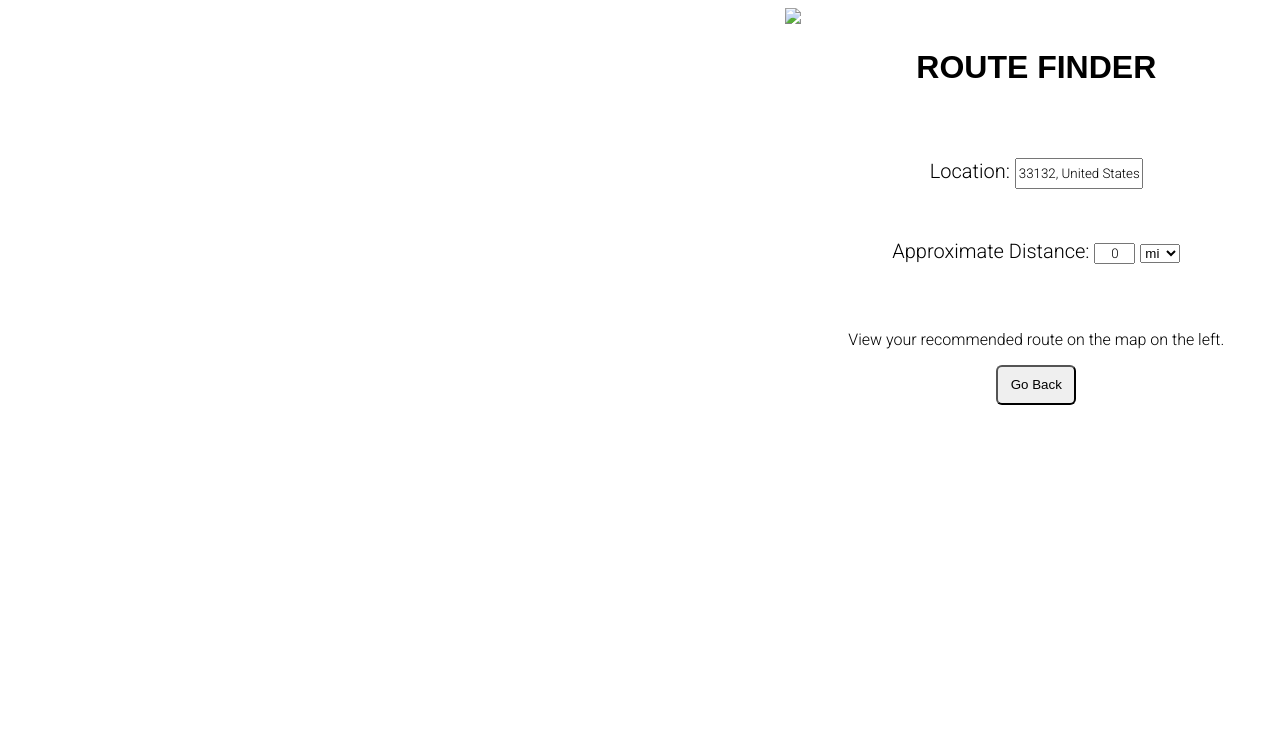
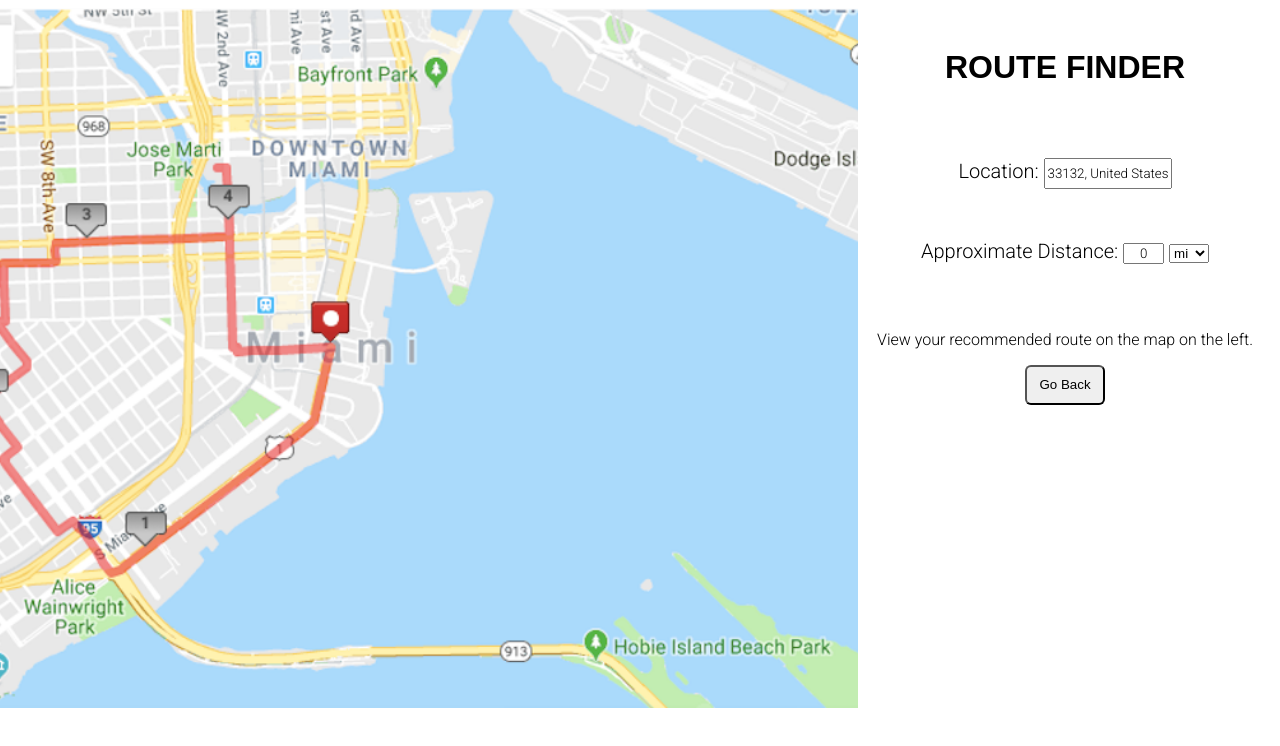
Before and after one commit to anagonzalez2/RR, a plain HTML site: page diffmap/index.html in a window 1280 px wide. Drawn offline with Linux system fonts and the light colour scheme; files whose address does not match are found by name.

Commit message:
Final Project Version 3

```diff
--- a/diffmap/index.html
+++ b/diffmap/index.html
@@ -11,7 +11,7 @@
 <div class="container">
 
    <div id="map">
-     <img src="./assets/croppedroute3.png">
+     <img src="./croppedroute3.png">
     <script src="./script.js"></script>
    </div>
 
```
Also changed, not shown: index.html (+1 -1 lines), diffmap/croppedroute3.png (added), 1 other file.
